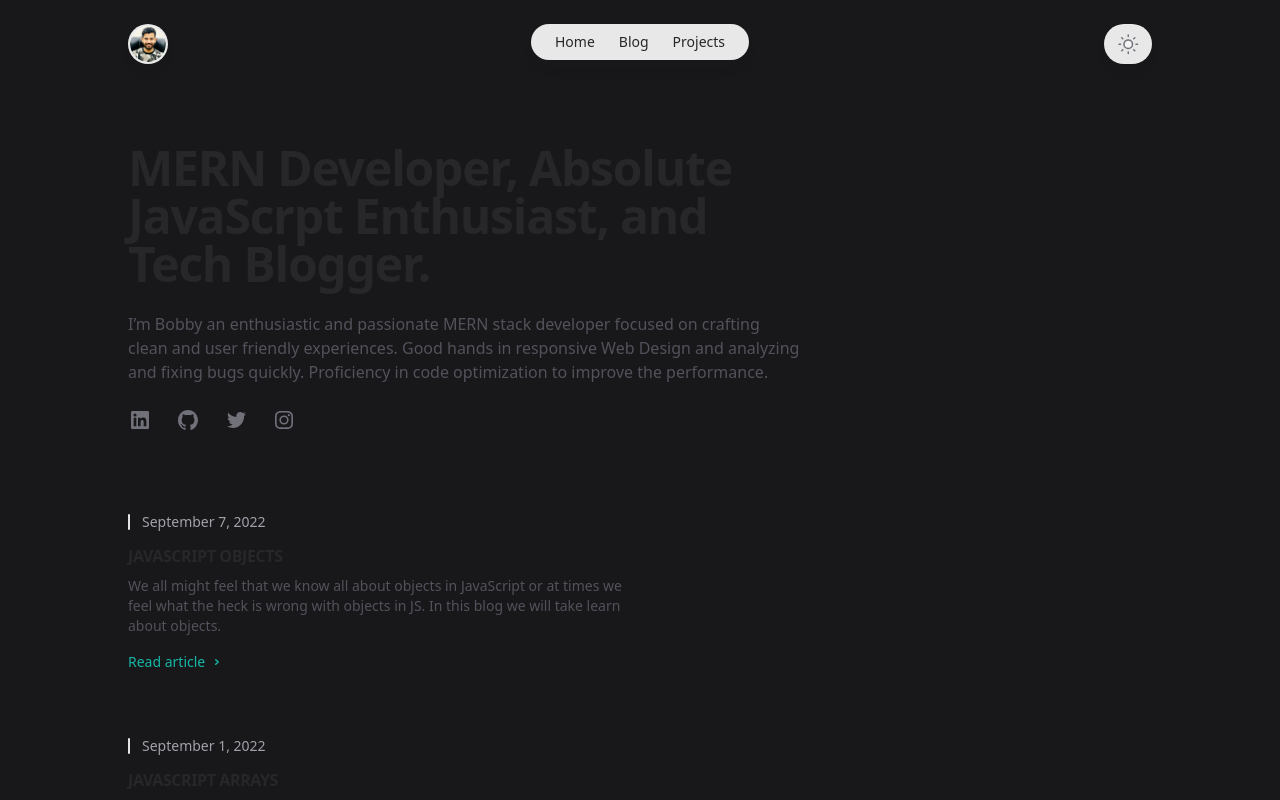
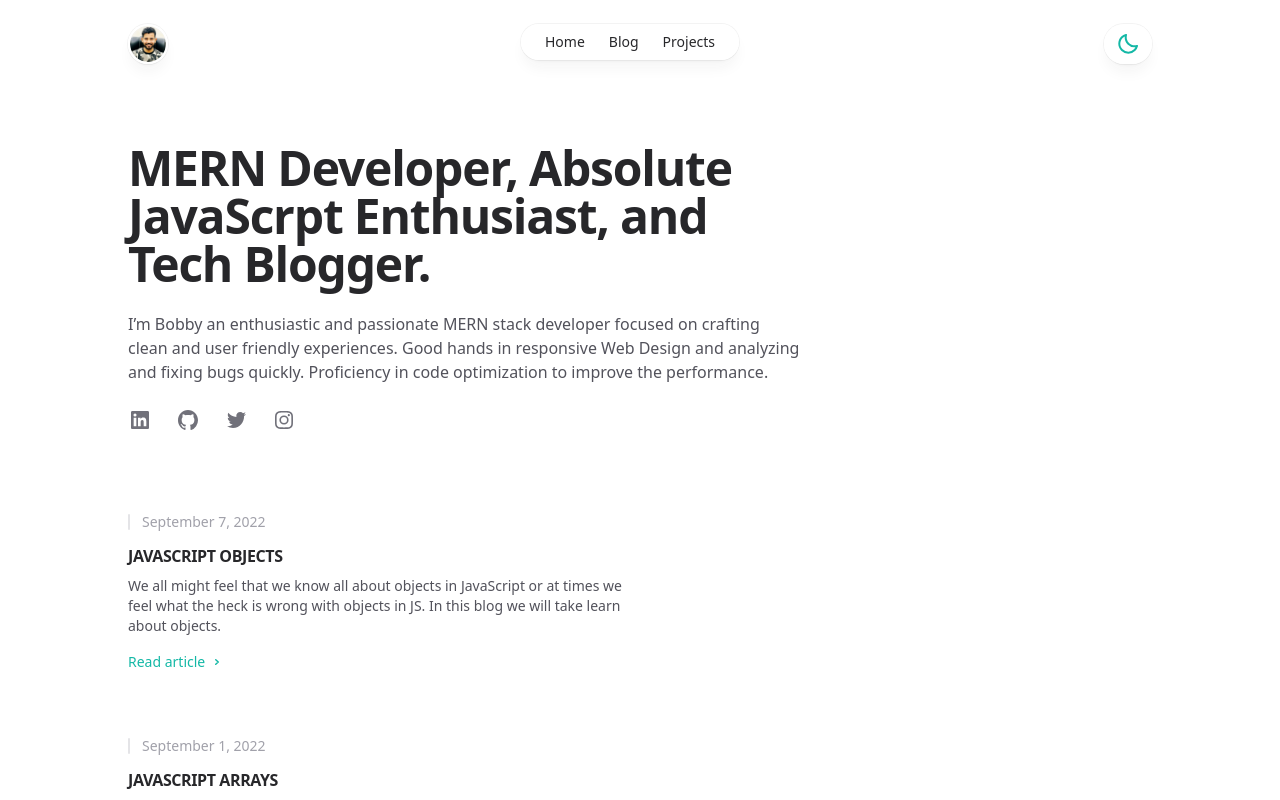
Before and after one commit to Bobby-coder/PORTFOLIO, a React (Create React App) app: page / in a window 1280 px wide. Shown: the top 800 px of the page. Built offline with nearby package versions, Linux system fonts and the light colour scheme.

Commit message:
dark mode added

```diff
--- a/public/index.html
+++ b/public/index.html
@@ -12,7 +12,7 @@
 
     <title>BOBBY SADHWANI</title>
   </head>
-  <body>
+  <body className="dark">
     <noscript>You need to enable JavaScript to run this app.</noscript>
     <div id="root"></div>
     <!--
--- a/src/App.js
+++ b/src/App.js
@@ -8,6 +8,7 @@ import ProjectPage from "./pages/ProjectPage"
 function App() {
   return (
     <>
+    <div className="dark:bg-[#18181B]">
     <Router>
     <Header />
       <Routes>
@@ -17,6 +18,7 @@ function App() {
       </Routes>
       <Footer />
     </Router>
+    </div>
     </>
   );
 }
--- a/src/components/Header.js
+++ b/src/components/Header.js
@@ -1,30 +1,42 @@
-import { useState } from "react";
+import { useState, useEffect } from "react";
 import { NavLink } from "react-router-dom";
 import ToggleNavModal from "./ToggleNavModal";
+import { BiSun, BiMoon } from "react-icons/bi";
 
 const Header = () => {
+  const [toggleNav, setToggleNav] = useState(false);
+  const [theme, setTheme] = useState("light");
 
-  const [toggleNav, setToggleNav] = useState(false)
+  useEffect(() => {
+    if (theme === "dark") {
+      document.documentElement.classList.add("dark");
+    } else {
+      document.documentElement.classList.remove("dark");
+    }
+  }, [theme]);
+
+  const handleTheme = () => {
+    setTheme(theme === "dark" ? "light" : "dark");
+  };
 
   return (
     <>
-      <div className="mx-auto mt-6 max-w-7xl lg:px-8">
-        <div className="relative px-4 sm:px-8 lg:px-12">
-          <div className="mx-auto max-w-2xl lg:max-w-5xl">
-            <div className="relative flex gap-4">
-              <div class="flex flex-1">
-                <div class="h-10 w-10 rounded-full bg-white/90 p-0.5 shadow-lg shadow-zinc-800/5 ring-1 ring-zinc-900/5 backdrop-blur dark:bg-zinc-800/90 dark:ring-white/10">
-                  <NavLink class="pointer-events-auto" to="/">
+      <div className="flex justify-between mx-auto pt-6 px-4 sm:px-16 md:px-0 md:max-w-2xl lg:px-28 lg:max-w-7xl xl:px-32">
+        <div className="h-10 w-10 rounded-full bg-white/90 p-0.5 shadow-lg shadow-zinc-800/5 ring-1 ring-zinc-900/5 backdrop-blur dark:bg-zinc-800/90 dark:ring-white/10">
+          <NavLink className="pointer-events-auto" to="/">
             <img
               src="/images/dp.png"
-                      class="rounded-full bg-zinc-100 object-cover dark:bg-zinc-800 h-9 w-9"
+              className="rounded-full bg-zinc-100 object-cover dark:bg-zinc-800 h-9 w-9"
             />
           </NavLink>
         </div>
-              </div>
+
         <div className="flex flex-1 justify-end md:justify-center">
           <div className="pointer-events-auto md:hidden">
-                  <button onClick={() => setToggleNav(true)} className="group flex items-center rounded-full bg-white/90 px-4 py-[9.6px] text-sm font-medium text-zinc-800 shadow-lg shadow-zinc-800/5 ring-1 ring-zinc-900/5 backdrop-blur dark:bg-zinc-800/90 dark:text-zinc-200 dark:ring-white/10 dark:hover:ring-white/20">
+            <button
+              onClick={() => setToggleNav(true)}
+              className="group flex items-center rounded-full bg-white/90 px-4 py-[9.6px] text-sm font-medium text-zinc-800 shadow-lg shadow-zinc-800/5 ring-1 ring-zinc-900/5 backdrop-blur dark:bg-zinc-800/90 dark:text-zinc-200 dark:ring-white/10 dark:hover:ring-white/20"
+            >
               Menu
               <svg
                 viewBox="0 0 8 6"
@@ -44,7 +56,8 @@ const Header = () => {
           <nav className="pointer-events-auto hidden md:block">
             <ul className="flex rounded-full bg-white/90 px-3 text-sm font-medium text-zinc-800 shadow-lg shadow-zinc-800/5 ring-1 ring-zinc-900/5 backdrop-blur dark:bg-zinc-800/90 dark:text-zinc-200 dark:ring-white/10">
               <li>
-                      <NavLink to='/'
+                <NavLink
+                  to="/"
                   className="relative block px-3 py-2 transition hover:text-teal-500 dark:hover:text-teal-400"
                 >
                   Home
@@ -69,44 +82,31 @@ const Header = () => {
             </ul>
           </nav>
         </div>
-              <div className="flex justify-end md:flex-1">
-                {/* dark mode */}
-                <div className="pointer-events-auto">
-                  <button className="group rounded-full bg-white/90 px-3 py-2 shadow-lg shadow-zinc-800/5 ring-1 ring-zinc-900/5 backdrop-blur transition dark:bg-zinc-800/90 dark:ring-white/10 dark:hover:ring-white/20">
-                    <svg
-                      viewBox="0 0 24 24"
-                      stroke-width="1.5"
-                      stroke-linecap="round"
-                      stroke-linejoin="round"
-                      aria-hidden="true"
-                      className="h-6 w-6 fill-zinc-100 stroke-zinc-500 transition group-hover:fill-zinc-200 group-hover:stroke-zinc-700 dark:hidden [@media(prefers-color-scheme:dark)]:fill-teal-50 [@media(prefers-color-scheme:dark)]:stroke-teal-500 [@media(prefers-color-scheme:dark)]:group-hover:fill-teal-50 [@media(prefers-color-scheme:dark)]:group-hover:stroke-teal-600"
+        <div className="ml-3">
+          <button
+            onClick={handleTheme}
+            className={
+              theme === "dark"
+                ? "rounded-full text-white bg-white/90 px-3 py-2 shadow-lg shadow-zinc-800/5 ring-1 ring-zinc-900/5 backdrop-blur transition dark:bg-zinc-800/90 dark:ring-white/10 dark:hover:ring-white/20"
+                : "hidden"
+            }
           >
-                      <path d="M8 12.25A4.25 4.25 0 0 1 12.25 8v0a4.25 4.25 0 0 1 4.25 4.25v0a4.25 4.25 0 0 1-4.25 4.25v0A4.25 4.25 0 0 1 8 12.25v0Z"></path>
-                      <path
-                        d="M12.25 3v1.5M21.5 12.25H20M18.791 18.791l-1.06-1.06M18.791 5.709l-1.06 1.06M12.25 20v1.5M4.5 12.25H3M6.77 6.77 5.709 5.709M6.77 17.73l-1.061 1.061"
-                        fill="none"
-                      ></path>
-                    </svg>
-                    <svg
-                      viewBox="0 0 24 24"
-                      aria-hidden="true"
-                      className="hidden h-6 w-6 fill-zinc-700 stroke-zinc-500 transition dark:block [@media(prefers-color-scheme:dark)]:group-hover:stroke-zinc-400 [@media_not_(prefers-color-scheme:dark)]:fill-teal-400/10 [@media_not_(prefers-color-scheme:dark)]:stroke-teal-500"
+            <BiSun className="h-6 w-6" />
+          </button>
+
+          <button
+            onClick={handleTheme}
+            className={
+              theme === "light"
+                ? "rounded-full text-teal-500 bg-white/90 px-3 py-2 shadow-lg shadow-zinc-800/5 ring-1 ring-zinc-900/5 backdrop-blur transition dark:bg-zinc-800/90 dark:ring-white/10 dark:hover:ring-white/20"
+                : "hidden"
+            }
           >
-                      <path
-                        d="M17.25 16.22a6.937 6.937 0 0 1-9.47-9.47 7.451 7.451 0 1 0 9.47 9.47ZM12.75 7C17 7 17 2.75 17 2.75S17 7 21.25 7C17 7 17 11.25 17 11.25S17 7 12.75 7Z"
-                        stroke-width="1.5"
-                        stroke-linecap="round"
-                        stroke-linejoin="round"
-                      ></path>
-                    </svg>
+            <BiMoon className="w-6 h-6" />
           </button>
         </div>
       </div>
-            </div>
-          </div>
-        </div>
-      </div>
-      <ToggleNavModal toggleNav = {toggleNav} setToggleNav = {setToggleNav} />
+      <ToggleNavModal toggleNav={toggleNav} setToggleNav={setToggleNav} />
     </>
   );
 };
--- a/src/index.css
+++ b/src/index.css
@@ -1,7 +1,3 @@
 @tailwind base;
 @tailwind components;
 @tailwind utilities;
-
-body{
-    background-color: #18181B;
-}
--- a/tailwind.config.js
+++ b/tailwind.config.js
@@ -1,10 +1,9 @@
 /** @type {import('tailwindcss').Config} */
 module.exports = {
-  content: [
-    "./src/**/*.{js,jsx,ts,tsx}",
-  ],
+  content: ["./src/**/*.{js,jsx,ts,tsx}"],
+  darkMode: "class",
   theme: {
     extend: {},
   },
   plugins: [],
-}
+};
```
Lines whose indentation alone changed are shown as unchanged.
